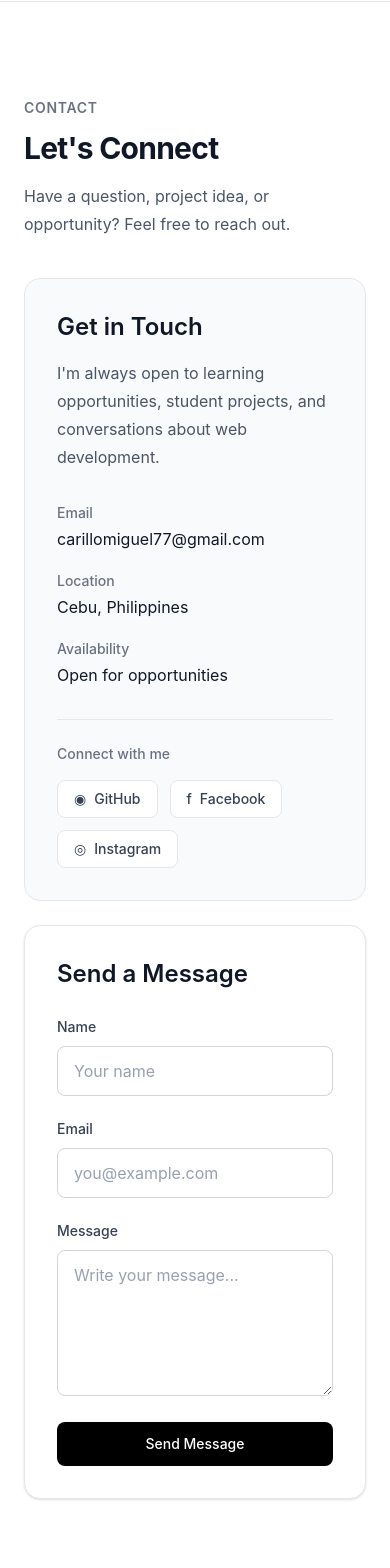
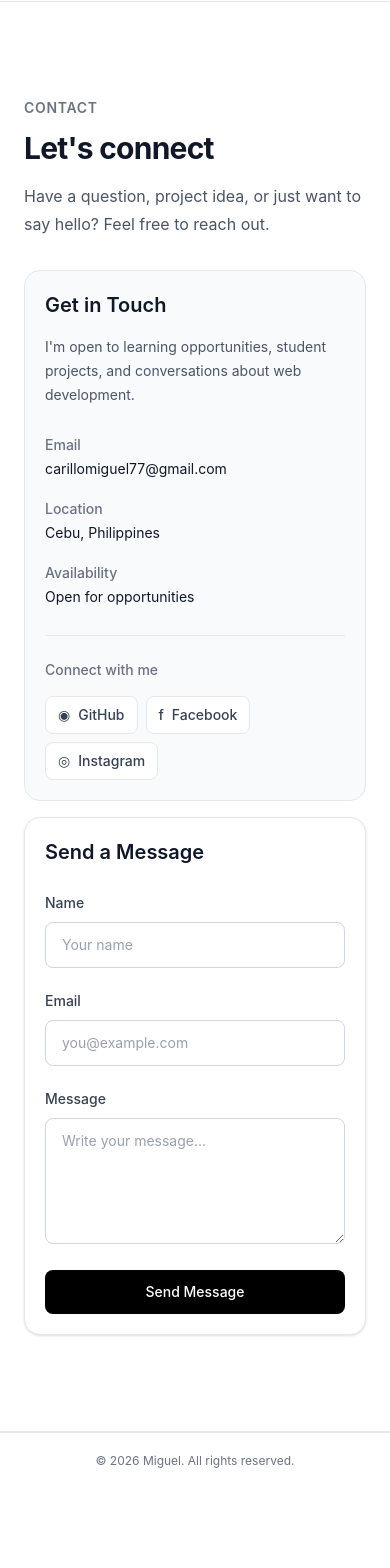
Before and after one commit to Miguelito-77gil/prelim-proj, a React (Vite) app: page / in a window 390 px wide. Shown: the part 2000-3568 px from the top of the page. After the commit the page ends 3489 px from the top, so only its background shows below. Built offline with nearby package versions, Linux system fonts and the light colour scheme.

Commit message:
Add files via upload

```diff
--- a/src/sections/contact/ContactSection.jsx
+++ b/src/sections/contact/ContactSection.jsx
@@ -1,8 +1,21 @@
-
+import { useState } from "react";
 import SectionHeading from "@/components/ui/SectionHeading";
 import Button from "@/components/ui/Button";
 
 function ContactSection() {
+  const [messageSent, setMessageSent] = useState(false);
+
+  const handleSubmit = (event) => {
+    event.preventDefault();
+
+    setMessageSent(true);
+    event.currentTarget.reset();
+
+    setTimeout(() => {
+      setMessageSent(false);
+    }, 4000);
+  };
+
   return (
     <section
       id="contact"
@@ -11,29 +24,29 @@ function ContactSection() {
       <div className="mx-auto max-w-6xl">
         <SectionHeading
           eyebrow="Contact"
-          title="Let's Connect"
-          description="Have a question, project idea, or opportunity? Feel free to reach out."
+          title="Let's connect"
+          description="Have a question, project idea, or just want to say hello? Feel free to reach out."
         />
 
-        <div className="mt-10 grid gap-6 md:grid-cols-2">
+        <div className="mt-8 grid gap-4 md:mt-10 md:grid-cols-2 md:gap-6">
           {/* Contact Information */}
-          <div className="rounded-2xl border border-gray-200 bg-gray-50 p-8 dark:border-gray-800 dark:bg-gray-900">
-            <h3 className="text-2xl font-semibold text-gray-900 dark:text-white">
+          <div className="rounded-2xl border border-gray-200 bg-gray-50 p-5 dark:border-gray-800 dark:bg-gray-900 sm:p-8">
+            <h3 className="text-xl font-semibold text-gray-900 dark:text-white sm:text-2xl">
               Get in Touch
             </h3>
 
-            <p className="mt-4 leading-7 text-gray-600 dark:text-gray-300">
-              I'm always open to learning opportunities, student projects,
-              and conversations about web development.
+            <p className="mt-4 text-sm leading-6 text-gray-600 dark:text-gray-300 sm:text-base sm:leading-7">
+              I'm open to learning opportunities, student projects, and
+              conversations about web development.
             </p>
 
-            <div className="mt-8 space-y-5">
+            <div className="mt-7 space-y-5 sm:mt-8">
               <div>
                 <p className="text-sm font-medium text-gray-500 dark:text-gray-400">
                   Email
                 </p>
 
-                <p className="mt-1 text-gray-900 dark:text-white">
+                <p className="mt-1 break-all text-sm text-gray-900 dark:text-white sm:text-base">
                   carillomiguel77@gmail.com
                 </p>
               </div>
@@ -43,7 +56,7 @@ function ContactSection() {
                   Location
                 </p>
 
-                <p className="mt-1 text-gray-900 dark:text-white">
+                <p className="mt-1 text-sm text-gray-900 dark:text-white sm:text-base">
                   Cebu, Philippines
                 </p>
               </div>
@@ -53,24 +66,24 @@ function ContactSection() {
                   Availability
                 </p>
 
-                <p className="mt-1 text-gray-900 dark:text-white">
+                <p className="mt-1 text-sm text-gray-900 dark:text-white sm:text-base">
                   Open for opportunities
                 </p>
               </div>
             </div>
 
             {/* Social Links */}
-            <div className="mt-8 border-t border-gray-200 pt-6 dark:border-gray-800">
+            <div className="mt-7 border-t border-gray-200 pt-6 dark:border-gray-800 sm:mt-8">
               <p className="text-sm font-medium text-gray-500 dark:text-gray-400">
                 Connect with me
               </p>
 
-              <div className="mt-4 flex flex-wrap gap-3">
+              <div className="mt-4 flex flex-wrap gap-2 sm:gap-3">
                 <a
                   href="https://github.com/Miguelito-77gil"
                   target="_blank"
                   rel="noopener noreferrer"
-                  className="inline-flex items-center gap-2 rounded-lg border border-gray-200 bg-white px-4 py-2 text-sm font-medium text-gray-700 transition hover:bg-gray-100 dark:border-gray-700 dark:bg-gray-950 dark:text-gray-200 dark:hover:bg-gray-800"
+                  className="inline-flex items-center gap-2 rounded-lg border border-gray-200 bg-white px-3 py-2 text-sm font-medium text-gray-700 transition hover:bg-gray-100 sm:px-4 dark:border-gray-700 dark:bg-gray-950 dark:text-gray-200 dark:hover:bg-gray-800"
                 >
                   <span>◉</span>
                   GitHub
@@ -80,7 +93,7 @@ function ContactSection() {
                   href="https://www.facebook.com/antonioraze777"
                   target="_blank"
                   rel="noopener noreferrer"
-                  className="inline-flex items-center gap-2 rounded-lg border border-gray-200 bg-white px-4 py-2 text-sm font-medium text-gray-700 transition hover:bg-gray-100 dark:border-gray-700 dark:bg-gray-950 dark:text-gray-200 dark:hover:bg-gray-800"
+                  className="inline-flex items-center gap-2 rounded-lg border border-gray-200 bg-white px-3 py-2 text-sm font-medium text-gray-700 transition hover:bg-gray-100 sm:px-4 dark:border-gray-700 dark:bg-gray-950 dark:text-gray-200 dark:hover:bg-gray-800"
                 >
                   <span>f</span>
                   Facebook
@@ -90,7 +103,7 @@ function ContactSection() {
                   href="https://www.instagram.com/migl.cr14/?hl=en"
                   target="_blank"
                   rel="noopener noreferrer"
-                  className="inline-flex items-center gap-2 rounded-lg border border-gray-200 bg-white px-4 py-2 text-sm font-medium text-gray-700 transition hover:bg-gray-100 dark:border-gray-700 dark:bg-gray-950 dark:text-gray-200 dark:hover:bg-gray-800"
+                  className="inline-flex items-center gap-2 rounded-lg border border-gray-200 bg-white px-3 py-2 text-sm font-medium text-gray-700 transition hover:bg-gray-100 sm:px-4 dark:border-gray-700 dark:bg-gray-950 dark:text-gray-200 dark:hover:bg-gray-800"
                 >
                   <span>◎</span>
                   Instagram
@@ -100,12 +113,15 @@ function ContactSection() {
           </div>
 
           {/* Contact Form */}
-          <div className="rounded-2xl border border-gray-200 bg-white p-8 shadow-sm dark:border-gray-800 dark:bg-gray-900">
-            <h3 className="text-2xl font-semibold text-gray-900 dark:text-white">
+          <div className="rounded-2xl border border-gray-200 bg-white p-5 shadow-sm dark:border-gray-800 dark:bg-gray-900 sm:p-8">
+            <h3 className="text-xl font-semibold text-gray-900 dark:text-white sm:text-2xl">
               Send a Message
             </h3>
 
-            <form className="mt-6 space-y-5">
+            <form
+              onSubmit={handleSubmit}
+              className="mt-6 space-y-5"
+            >
               <div>
                 <label
                   htmlFor="name"
@@ -116,9 +132,11 @@ function ContactSection() {
 
                 <input
                   id="name"
+                  name="name"
                   type="text"
+                  required
                   placeholder="Your name"
-                  className="mt-2 w-full rounded-lg border border-gray-300 bg-white px-4 py-3 text-gray-900 outline-none transition placeholder:text-gray-400 focus:border-black focus:ring-1 focus:ring-black dark:border-gray-700 dark:bg-gray-950 dark:text-white dark:placeholder:text-gray-500 dark:focus:border-white dark:focus:ring-white"
+                  className="mt-2 w-full rounded-lg border border-gray-300 bg-white px-4 py-3 text-sm text-gray-900 outline-none transition placeholder:text-gray-400 focus:border-black focus:ring-1 focus:ring-black sm:text-base dark:border-gray-700 dark:bg-gray-950 dark:text-white dark:placeholder:text-gray-500 dark:focus:border-white dark:focus:ring-white"
                 />
               </div>
 
@@ -132,9 +150,11 @@ function ContactSection() {
 
                 <input
                   id="email"
+                  name="email"
                   type="email"
+                  required
                   placeholder="you@example.com"
-                  className="mt-2 w-full rounded-lg border border-gray-300 bg-white px-4 py-3 text-gray-900 outline-none transition placeholder:text-gray-400 focus:border-black focus:ring-1 focus:ring-black dark:border-gray-700 dark:bg-gray-950 dark:text-white dark:placeholder:text-gray-500 dark:focus:border-white dark:focus:ring-white"
+                  className="mt-2 w-full rounded-lg border border-gray-300 bg-white px-4 py-3 text-sm text-gray-900 outline-none transition placeholder:text-gray-400 focus:border-black focus:ring-1 focus:ring-black sm:text-base dark:border-gray-700 dark:bg-gray-950 dark:text-white dark:placeholder:text-gray-500 dark:focus:border-white dark:focus:ring-white"
                 />
               </div>
 
@@ -148,15 +168,23 @@ function ContactSection() {
 
                 <textarea
                   id="message"
+                  name="message"
                   rows="5"
+                  required
                   placeholder="Write your message..."
-                  className="mt-2 w-full rounded-lg border border-gray-300 bg-white px-4 py-3 text-gray-900 outline-none transition placeholder:text-gray-400 focus:border-black focus:ring-1 focus:ring-black dark:border-gray-700 dark:bg-gray-950 dark:text-white dark:placeholder:text-gray-500 dark:focus:border-white dark:focus:ring-white"
+                  className="mt-2 w-full resize-y rounded-lg border border-gray-300 bg-white px-4 py-3 text-sm text-gray-900 outline-none transition placeholder:text-gray-400 focus:border-black focus:ring-1 focus:ring-black sm:text-base dark:border-gray-700 dark:bg-gray-950 dark:text-white dark:placeholder:text-gray-500 dark:focus:border-white dark:focus:ring-white"
                 />
               </div>
 
               <Button type="submit" className="w-full">
                 Send Message
               </Button>
+
+              {messageSent && (
+                <p className="rounded-lg bg-green-50 px-4 py-3 text-center text-sm font-medium text-green-700 dark:bg-green-950 dark:text-green-300">
+                  Message sent successfully!
+                </p>
+              )}
             </form>
           </div>
         </div>
```
